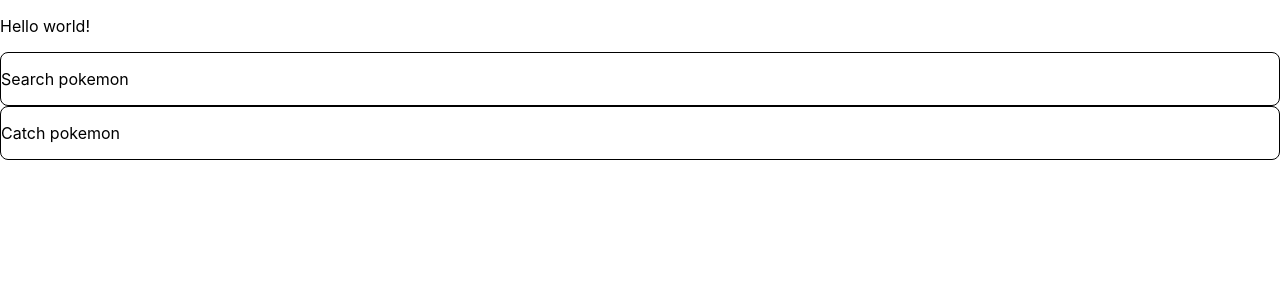
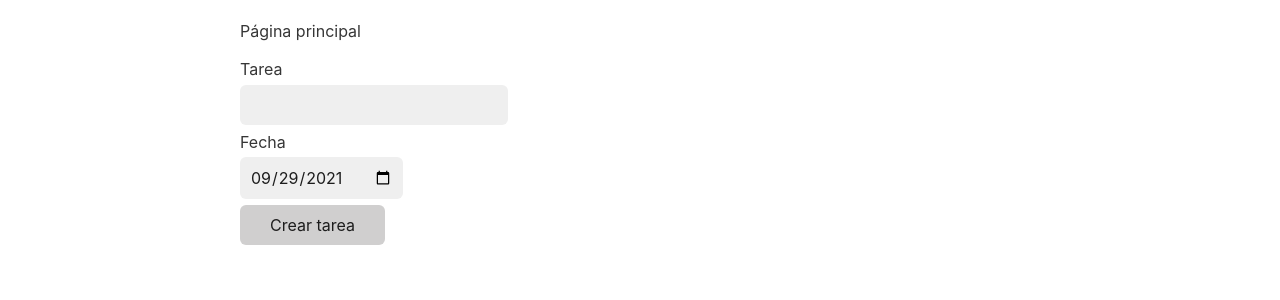
Before and after one commit to jahirfiquitiva/ejercicios-misiontic2022, a React (Create React App) app in the folder react-example/: page / in a window 1280 px wide. Shown: the top 300 px of the page. Built offline with nearby package versions, Linux system fonts and the light colour scheme.

Commit message:
Progress on form and routes

```diff
--- a/react-example/package.json
+++ b/react-example/package.json
@@ -8,6 +8,7 @@
     "@testing-library/user-event": "^12.1.10",
     "react": "^17.0.2",
     "react-dom": "^17.0.2",
+    "react-router-dom": "^5.3.0",
     "react-scripts": "4.0.3",
     "web-vitals": "^1.0.1"
   },
--- a/react-example/public/index.html
+++ b/react-example/public/index.html
@@ -24,6 +24,7 @@
       work correctly both with client-side routing and a non-root public URL.
       Learn how to configure a non-root public URL by running `npm run build`.
     -->
+    <link rel="stylesheet" href="https://cdn.jsdelivr.net/npm/water.css@2/out/water.css" />
     <title>React App</title>
   </head>
   <body>
--- a/react-example/src/components/App/App.js
+++ b/react-example/src/components/App/App.js
@@ -1,13 +1,40 @@
-import logo from './logo.svg';
 import './App.css';
 import TasksList from './../TasksList/TasksList'; // Task.js
+import Form from '../Form/Form';
+import { useState } from 'react';
+import { Route, Switch } from 'react-router-dom';
 
 function App() {
+  const [tasks, setTasks] = useState([]);
+
+  const createTask = (task, due) => {
+    const newTask = {
+      task,
+      due: new Date(due),
+      done: false,
+    };
+
+    setTasks([...tasks, newTask]);
+  };
+
   return (
-    <>
-      <p>Hello world!</p>
-      <TasksList />
-    </>
+    <Switch>
+      <Route exact path={'/'}>
+        <div>
+          <p>Página principal</p>
+          <TasksList tasks={tasks} />
+          <Form createTask={createTask} />
+        </div>
+      </Route>
+
+      <Route exact path={'/login'}>
+        <Form createTask={createTask} />
+      </Route>
+
+      <Route exact path={'/ventas'}>
+        <TasksList tasks={tasks} />
+      </Route>
+    </Switch>
   );
 }
 
--- /dev/null
+++ b/react-example/src/components/Form/Form.js
@@ -0,0 +1,47 @@
+import { useState } from 'react';
+
+// Hooks
+
+const Form = (props) => {
+  const { createTask } = props;
+  const [valorTarea, cambiarValorDeTarea] = useState('');
+  const [valorFecha, cambiarValorDeFecha] = useState('2021-09-29');
+
+  const buttonClick = () => {
+    console.log(valorTarea);
+    createTask(valorTarea, valorFecha);
+    // fetch() -> url
+  };
+
+  return (
+    <form>
+      <div>
+        <label for={'task'}>Tarea</label>
+        <input
+          type={'text'}
+          name={'task'}
+          value={valorTarea}
+          onChange={(event) => {
+            cambiarValorDeTarea(event.target.value);
+          }}
+        />
+      </div>
+      <div>
+        <label for={'task-date'}>Fecha</label>
+        <input
+          type={'date'}
+          name={'task-date'}
+          value={valorFecha}
+          onChange={(event) => {
+            cambiarValorDeFecha(event.target.value);
+          }}
+        />
+      </div>
+      <button type={'button'} onClick={buttonClick}>
+        Crear tarea
+      </button>
+    </form>
+  );
+};
+
+export default Form;
--- a/react-example/src/components/Task/Task.css
+++ b/react-example/src/components/Task/Task.css
@@ -1,4 +1,34 @@
 .task {
-    border-radius: 8px;
-    border: 1px solid #000;
+  display: flex;
+  border-radius: 10px;
+  border: 1px solid var(--dividers);
+  padding: 1rem 0.8rem;
 }
+
+.task h6,
+.task p {
+  margin: 0;
+}
+
+.task input[type='checkbox'] {
+  margin-right: 1.2rem;
+}
+
+.task h6 {
+  font-size: 1.25rem;
+  color: var(--text-primary);
+}
+
+.task p {
+  margin-top: 0.8rem;
+  color: var(--text-secondary);
+}
+
+.task input[type='checkbox']:checked ~ div {
+  text-decoration: line-through;
+  opacity: 0.8;
+}
+
+.task:not(:last-child) {
+  margin-bottom: 0.8rem;
+}
--- a/react-example/src/components/Task/Task.js
+++ b/react-example/src/components/Task/Task.js
@@ -2,9 +2,17 @@
 
 // function Task() {
 const Task = (props) => {
-  return <div className="task">
-    <p>{props.task}</p>
-  </div>
-}
+  return (
+    <div className='task'>
+      <input type={'checkbox'} checked={props.done} />
+      <div>
+        <h6>{props.task}</h6>
+        <p>{`Due: ${props.due.getDate() + 1}/${
+          props.due.getMonth() + 1
+        }/${props.due.getFullYear()}`}</p>
+      </div>
+    </div>
+  );
+};
 
 export default Task;
--- a/react-example/src/components/TasksList/TasksList.js
+++ b/react-example/src/components/TasksList/TasksList.js
@@ -1,20 +1,15 @@
 import Task from './../Task/Task'; // Task.js
 
-const tasks = [{
-  task: 'Search pokemon',
-  due: new Date('2021-09-25'),
-  done: false,
-}, {
-  task: 'Catch pokemon',
-  due: new Date('2021-09-25'),
-  done: false,
-}]
+const TasksList = (props) => {
+  // Object Destructuring
+  // const tasks = props.tasks;
+  const { tasks } = props;
 
-const TasksList = () => {
+  // if (tasks === undefined) .. []
   return (
     <div>
-      {tasks.map((item, index) => {
-        return <Task task={item.task} />
+      {(tasks || []).map((item, index) => {
+        return <Task key={index} task={item.task} due={item.due} done={item.done} />;
       })}
     </div>
   );
--- a/react-example/src/index.css
+++ b/react-example/src/index.css
@@ -1,5 +1,4 @@
 body {
-  margin: 0;
   font-family: -apple-system, BlinkMacSystemFont, 'Segoe UI', 'Roboto', 'Oxygen',
     'Ubuntu', 'Cantarell', 'Fira Sans', 'Droid Sans', 'Helvetica Neue',
     sans-serif;
@@ -12,6 +11,16 @@
     monospace;
 }
 
-.task {
-  border: 8px solid red;
+:root {
+  --text-primary: #000;
+  --text-secondary: rgba(0, 0, 0, 0.7);
+  --dividers: rgba(0, 0, 0, 0.12);
 }
+
+@media (prefers-color-scheme: dark) {
+  :root {
+    --text-primary: #fff;
+    --text-secondary: rgba(255, 255, 255, 0.7);
+    --dividers: rgba(255, 255, 255, 0.12);
+  }
+}
--- a/react-example/src/index.js
+++ b/react-example/src/index.js
@@ -3,11 +3,14 @@
 import './index.css';
 import App from './components/App/App';
 import reportWebVitals from './reportWebVitals';
+import { BrowserRouter } from 'react-router-dom';
 
 ReactDOM.render(
-  <React.StrictMode>
-    <App />
-  </React.StrictMode>,
+  <BrowserRouter>
+    <React.StrictMode>
+      <App />
+    </React.StrictMode>
+  </BrowserRouter>,
   document.getElementById('root')
 );
 
```
Also changed, not shown: 1 other file (tests, documents, lock files or other folders).
